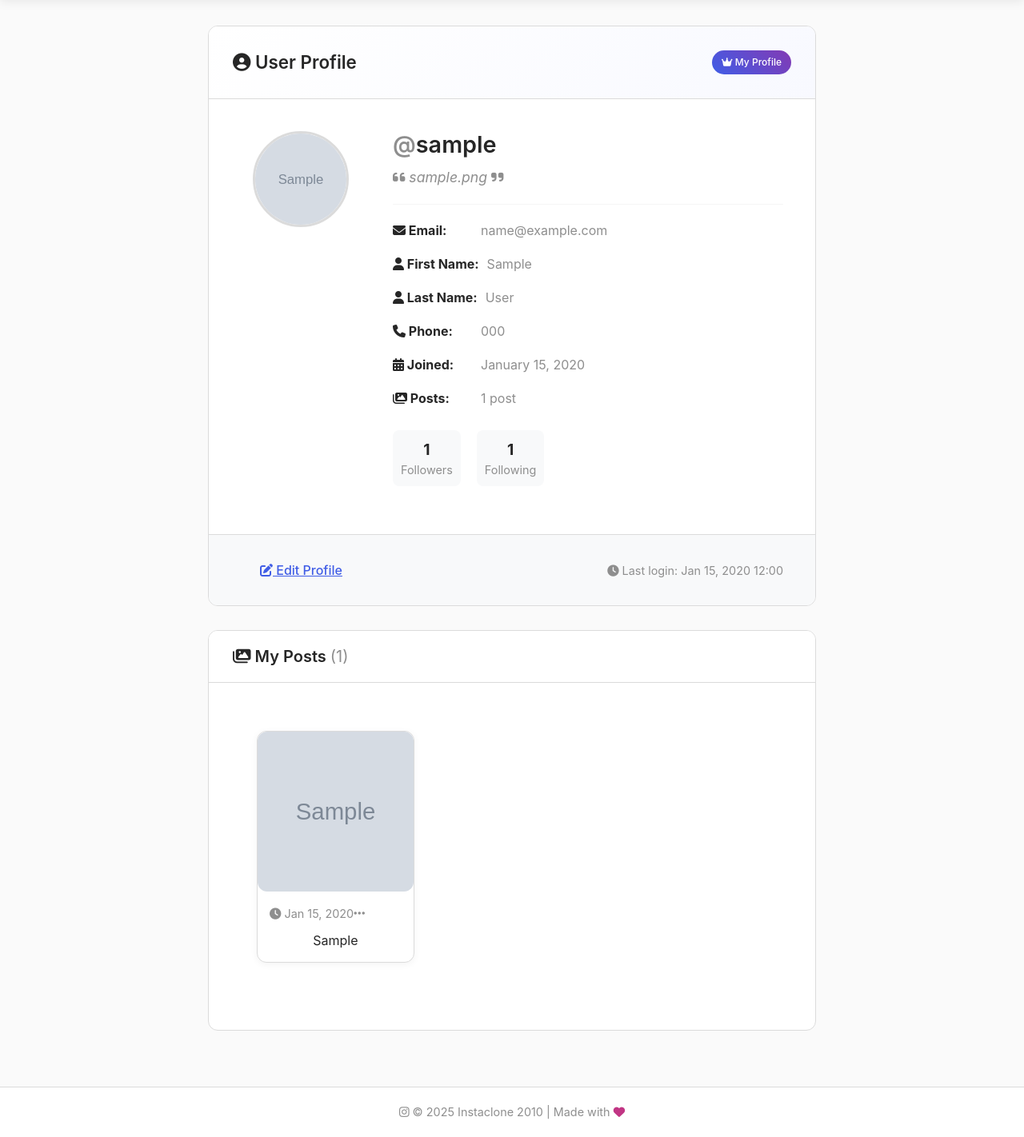
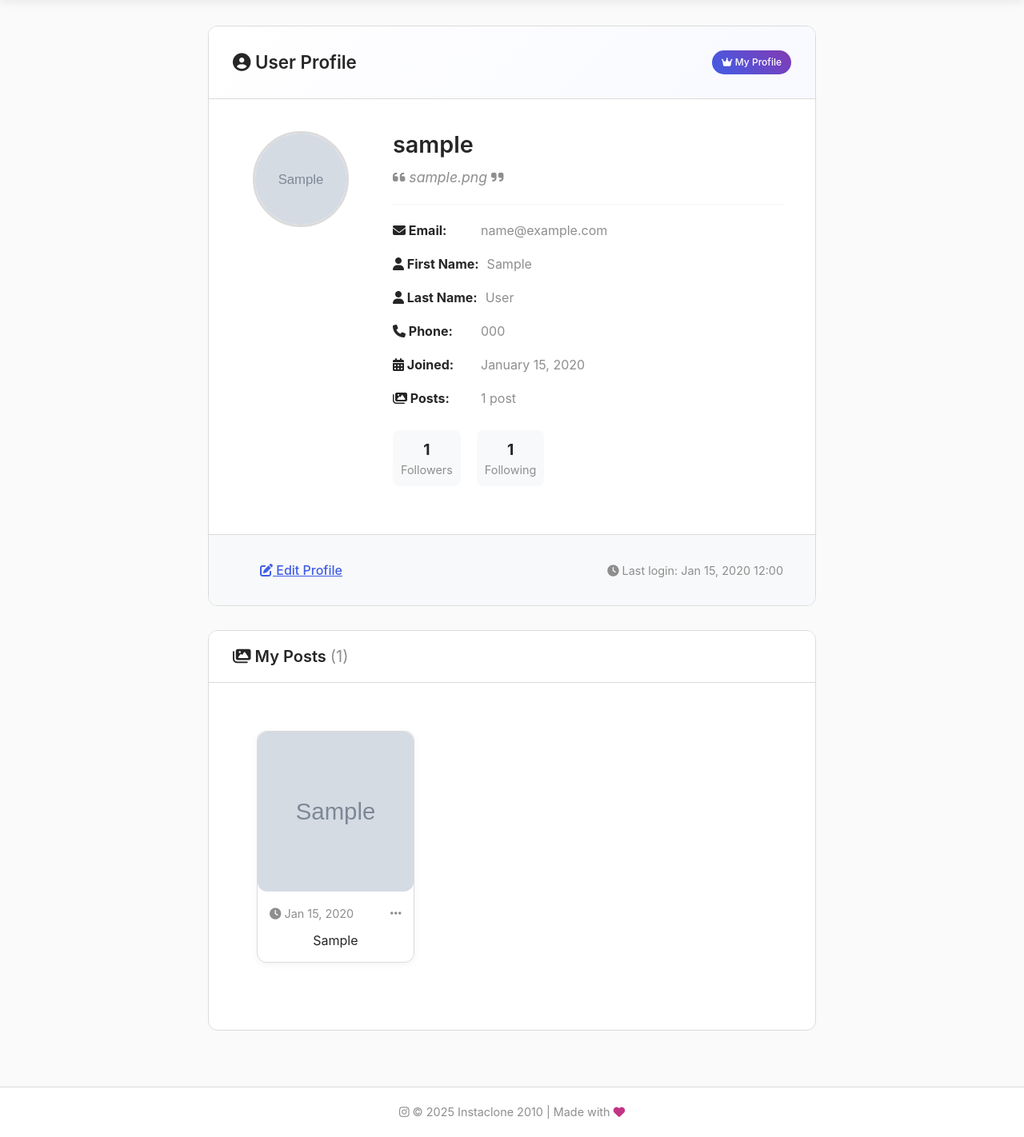
Before and after one commit to Arch0998/django-instaclone-2010, a Django app: a page that uses templates/base.html in a window 1280 px wide. Shown: the part 68-1490 px from the top of the page at 80% size. Run offline with Django 5.2, Linux system fonts and the light colour scheme; a user stored in the database is signed in; tables that the repository leaves empty hold one stand-in row (values such as "Sample post"); grey boxes marked "Sample" are stand-in pictures.

Commit message:
Refactor username display; remove '@' prefix

```diff
--- a/static/css/styles.css
+++ b/static/css/styles.css
@@ -338,11 +338,6 @@ body {
   margin-bottom: 10px;
 }
 
-.profile-username::before {
-  content: '@';
-  color: var(--ig-text-secondary);
-}
-
 .profile-header-text {
   font-size: 1.1rem;
   color: var(--ig-text-secondary);
@@ -440,7 +435,7 @@ body {
   border: none;
   margin-bottom: 10px;
   display: flex;
-  justify-content: between;
+  justify-content: space-between;
   align-items: center;
 }
 
--- a/templates/accounts/profile.html
+++ b/templates/accounts/profile.html
@@ -146,7 +146,7 @@
                                          style="width: 100%; height: 200px; object-fit: cover; border-radius: 12px;">
                                 </a>
                                 <div style="padding: 15px;">
-                                    <div style="display: flex; justify-content: between; align-items: center; margin-bottom: 10px;">
+                                    <div style="display: flex; justify-content: space-between; align-items: center; margin-bottom: 10px;">
                                         <p style="margin: 0; color: var(--ig-text-secondary); font-size: 0.9rem;">
                                             <i class="fas fa-clock"></i>
                                             {{ post.created_at|date:"M d, Y" }}
--- a/templates/base.html
+++ b/templates/base.html
@@ -152,7 +152,7 @@
                                 `<div style="width: 30px; height: 30px; border-radius: 50%; background: var(--ig-border); display: flex; align-items: center; justify-content: center; color: var(--ig-text-secondary);"><i class="fas fa-user fa-sm"></i></div>`
                             }
                             <div>
-                                <div style="font-weight: 600; font-size: 0.9rem;">@${user.username}</div>
+                                <div style="font-weight: 600; font-size: 0.9rem;">${user.username}</div>
                                 <div style="color: var(--ig-text-secondary); font-size: 0.8rem;">${user.first_name} ${user.last_name}</div>
                             </div>
                         </div>
--- a/templates/posts/post_detail.html
+++ b/templates/posts/post_detail.html
@@ -21,7 +21,7 @@
                 <h6 style="margin: 0; font-weight: 600;">
                     <a href="{% url 'accounts:profile' username=post.author.username %}"
                        style="text-decoration: none; color: var(--ig-text-primary);">
-                        @{{ post.author.username }}
+                        {{ post.author.username }}
                     </a>
                 </h6>
                 <small style="color: var(--ig-text-secondary);">
```
